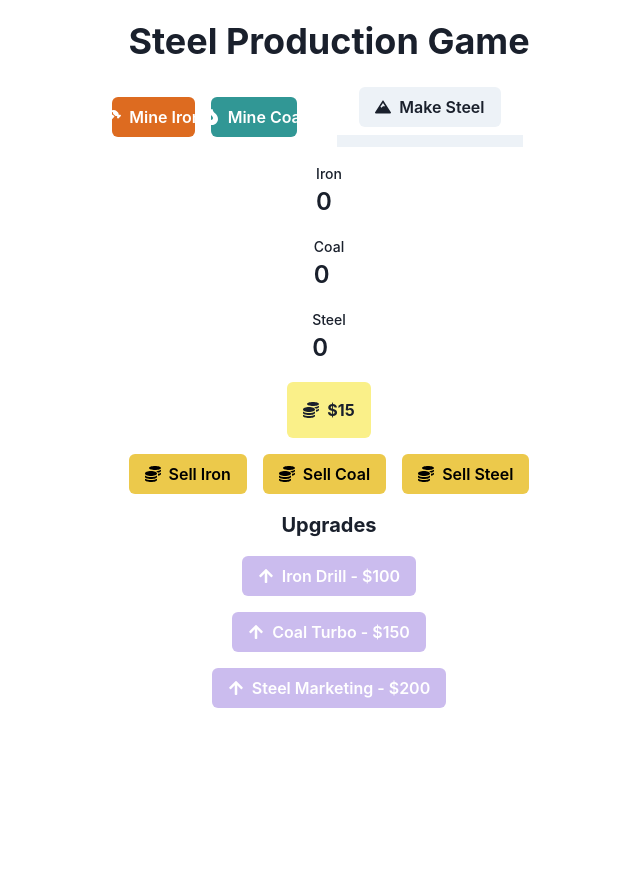
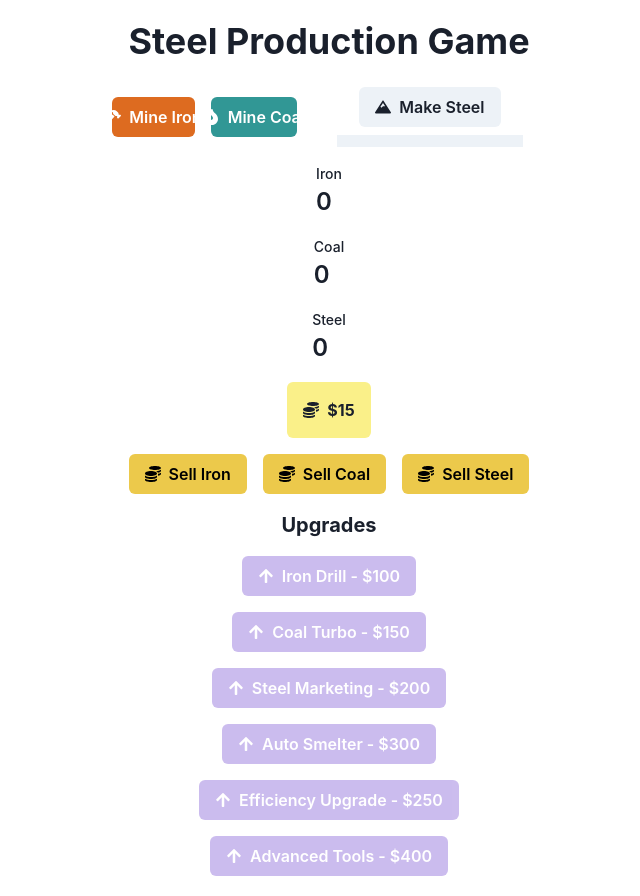
Before and after one commit to GPT-Engineer-App-Dev/steel-maker, a React (Vite) app: page / in a window 1280 px wide. Shown: the whole page, without its empty margins (311-951 px from the left). Before the commit the page ends 800 px from the top, so only its background shows below. Built offline with nearby package versions, Linux system fonts and the light colour scheme.

Commit message:
Added three new upgrades to the `Upgrades` component: Auto Smelter, Efficiency Upgrade, and Advanced Tools.
make more upgrades

```diff
--- a/src/components/Upgrades.jsx
+++ b/src/components/Upgrades.jsx
@@ -7,6 +7,9 @@ const Upgrades = ({ money, onPurchaseUpgrade }) => {
     { id: "ironUpgrade", name: "Iron Drill", cost: 100, description: "Doubles iron output." },
     { id: "coalUpgrade", name: "Coal Turbo", cost: 150, description: "Doubles coal output." },
     { id: "moneyUpgrade", name: "Steel Marketing", cost: 200, description: "Doubles steel selling price." },
+    { id: "autoSmelter", name: "Auto Smelter", cost: 300, description: "Automatically smelts steel over time." },
+    { id: "efficiencyUpgrade", name: "Efficiency Upgrade", cost: 250, description: "Reduces the cost of mining." },
+    { id: "advancedTools", name: "Advanced Tools", cost: 400, description: "Increases the speed of making steel." },
   ];
 
   return (
```
